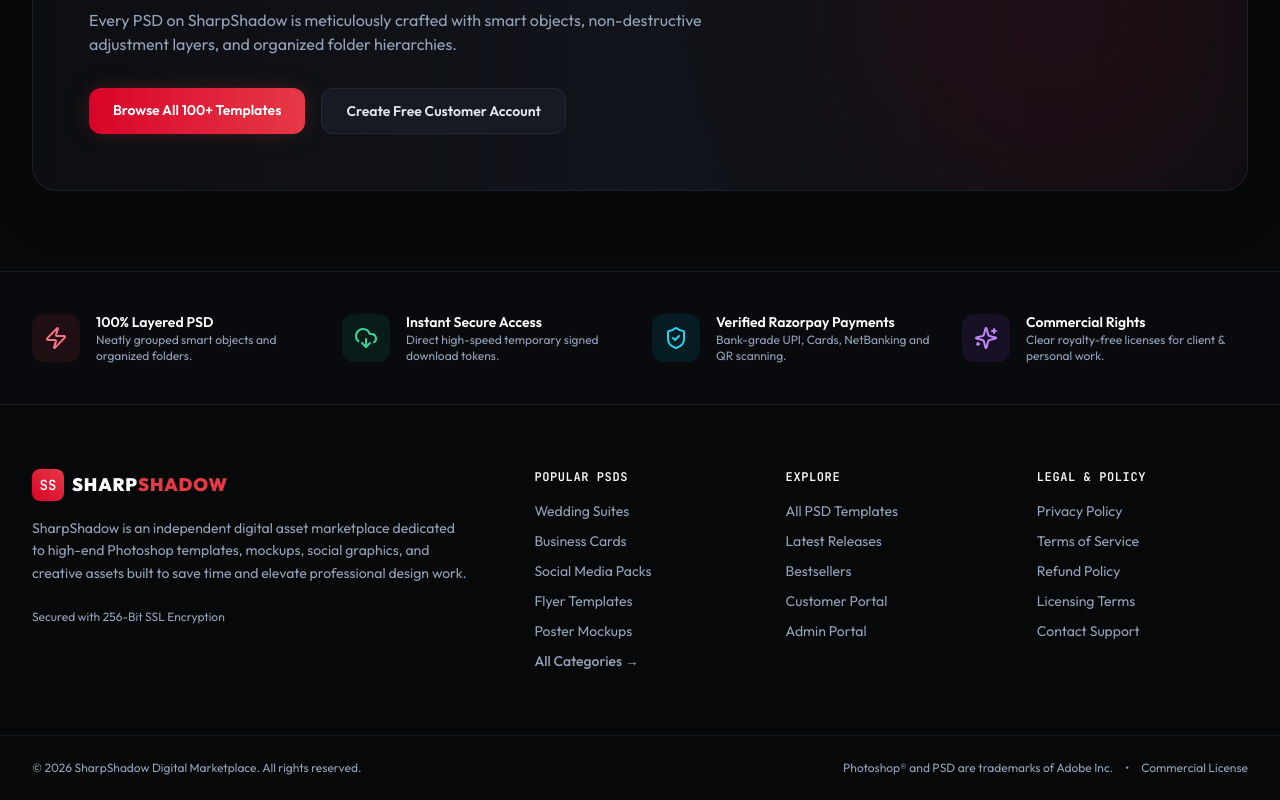
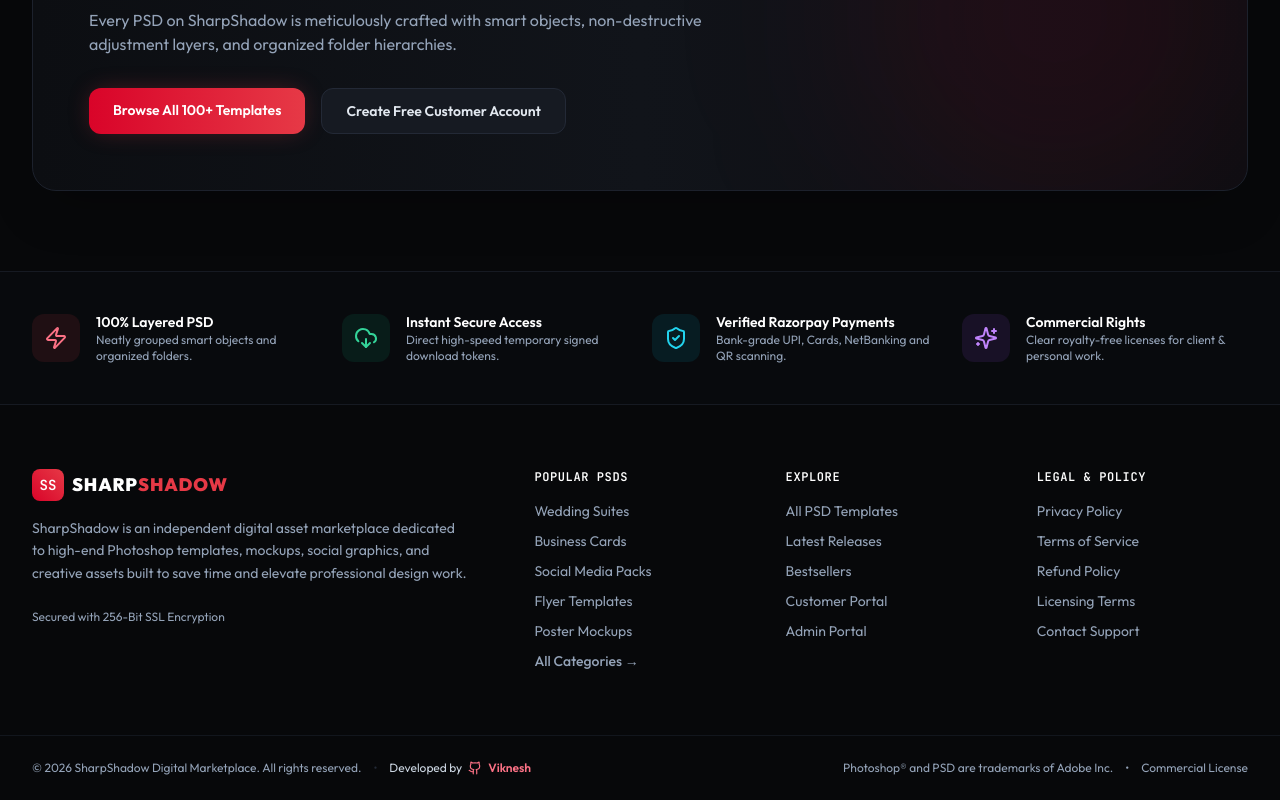
Before and after one commit to viknesh0408/SharpShadow, a React (Vite) app in the folder frontend/: page / in a window 1280 px wide. Shown: the part 1480-2280 px from the top of the page. Built offline with nearby package versions, Linux system fonts and the light colour scheme; no server answers.

Commit message:
Add 'Developed by Viknesh' with GitHub link to all-page footer and admin layout

```diff
--- a/frontend/src/components/AdminLayout.tsx
+++ b/frontend/src/components/AdminLayout.tsx
@@ -13,6 +13,7 @@ import {
   Menu,
   X,
   PlusCircle,
+  Github,
 } from 'lucide-react';
 import { useAuth } from '../context/AuthContext';
 
@@ -158,6 +159,23 @@ export const AdminLayout: React.FC = () => {
         <main className="flex-1 p-4 sm:p-6 lg:p-8 max-w-7xl w-full mx-auto">
           <Outlet />
         </main>
+
+        {/* Admin Footer */}
+        <footer className="px-6 py-4 border-t border-dark-800 text-xs text-slate-500 flex flex-wrap items-center justify-between gap-2">
+          <span>SharpShadow Administration Panel</span>
+          <p className="flex items-center gap-1.5 text-slate-400">
+            <span>Developed by</span>
+            <a
+              href="https://github.com/viknesh0408"
+              target="_blank"
+              rel="noopener noreferrer"
+              className="text-sharp-400 hover:text-sharp-300 font-semibold inline-flex items-center gap-1 transition-colors hover:underline"
+            >
+              <Github className="w-3.5 h-3.5" />
+              <span>Viknesh</span>
+            </a>
+          </p>
+        </footer>
       </div>
     </div>
   );
--- a/frontend/src/components/Footer.tsx
+++ b/frontend/src/components/Footer.tsx
@@ -1,6 +1,6 @@
 import React from 'react';
 import { Link } from 'react-router-dom';
-import { ShieldCheck, Zap, DownloadCloud, Sparkles } from 'lucide-react';
+import { ShieldCheck, Zap, DownloadCloud, Sparkles, Github } from 'lucide-react';
 
 export const Footer: React.FC = () => {
   return (
@@ -108,8 +108,23 @@ export const Footer: React.FC = () => {
 
       {/* Copyright */}
       <div className="border-t border-dark-800/80 py-6 text-xs text-slate-400">
-        <div className="max-w-7xl mx-auto px-4 sm:px-6 lg:px-8 flex flex-col sm:flex-row items-center justify-between gap-4">
-          <p>© {new Date().getFullYear()} SharpShadow Digital Marketplace. All rights reserved.</p>
+        <div className="max-w-7xl mx-auto px-4 sm:px-6 lg:px-8 flex flex-col md:flex-row items-center justify-between gap-4">
+          <div className="flex flex-wrap items-center justify-center md:justify-start gap-x-3 gap-y-2">
+            <p>© {new Date().getFullYear()} SharpShadow Digital Marketplace. All rights reserved.</p>
+            <span className="hidden sm:inline text-dark-700">•</span>
+            <p className="flex items-center gap-1.5 text-slate-300">
+              <span>Developed by</span>
+              <a
+                href="https://github.com/viknesh0408"
+                target="_blank"
+                rel="noopener noreferrer"
+                className="text-sharp-400 hover:text-sharp-300 font-semibold inline-flex items-center gap-1.5 transition-colors hover:underline"
+              >
+                <Github className="w-3.5 h-3.5" />
+                <span>Viknesh</span>
+              </a>
+            </p>
+          </div>
           <p className="flex items-center gap-3">
             <span>Photoshop® and PSD are trademarks of Adobe Inc.</span>
             <span>•</span>
--- a/frontend/src/pages/Login.tsx
+++ b/frontend/src/pages/Login.tsx
@@ -103,13 +103,6 @@ export const Login: React.FC = () => {
           </button>
         </form>
 
-        {/* Demo credentials hint */}
-        <div className="bg-dark-950 p-3 rounded-xl border border-dark-800 text-[11px] font-mono text-slate-400 space-y-1">
-          <p className="text-slate-300 font-semibold">Demo Customer Credentials:</p>
-          <p>Email: customer@sharpshadow.com</p>
-          <p>Password: Customer@123456</p>
-        </div>
-
         <div className="text-center text-xs text-slate-400">
           <span>Don't have an account? </span>
           <Link to={`/register?redirect=${encodeURIComponent(redirect)}`} className="text-sharp-400 hover:text-sharp-300 font-semibold">
--- a/frontend/src/pages/Register.tsx
+++ b/frontend/src/pages/Register.tsx
@@ -71,7 +71,7 @@ export const Register: React.FC = () => {
             <div className="relative">
               <input
                 type="text"
-                placeholder="John Doe"
+                placeholder="Bakyanath"
                 {...register('name')}
                 className="w-full bg-dark-950 border border-dark-750 focus:border-sharp-500 rounded-xl py-2.5 pl-10 pr-4 text-sm text-white placeholder-slate-500 outline-none transition-colors"
               />
```
